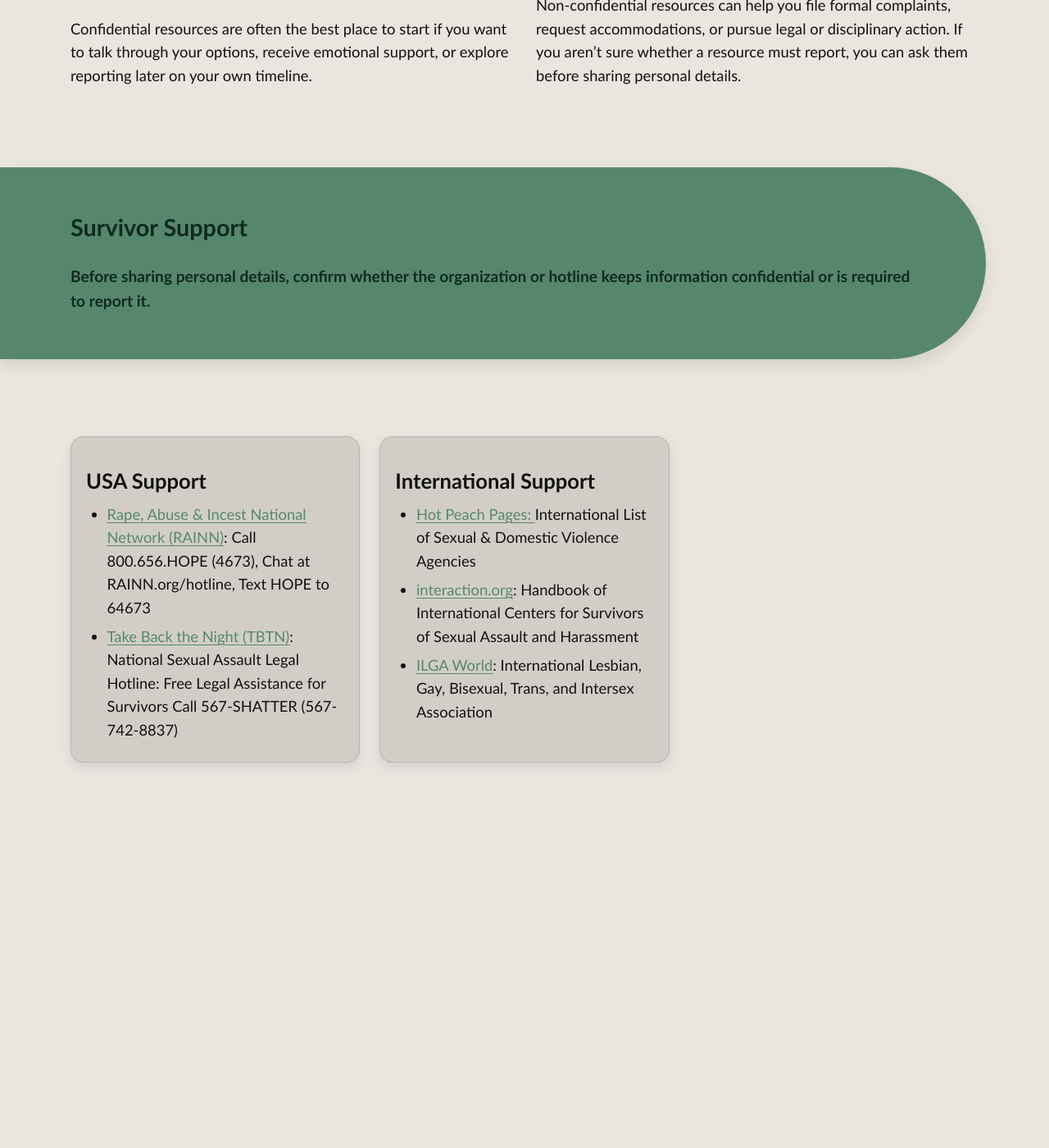
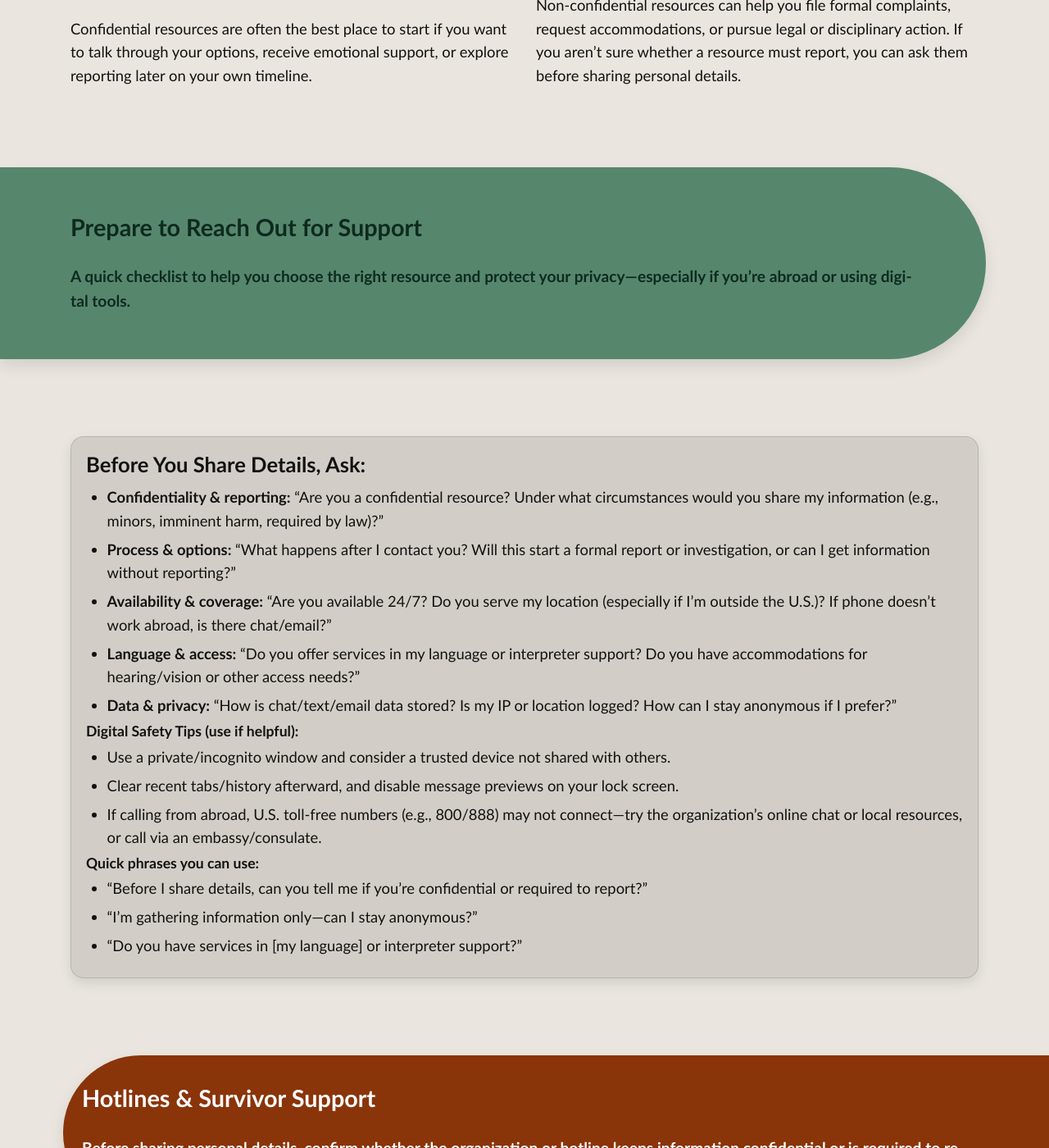
Before and after one commit to AnthroSafetyWarrior/GoldenTrowelProject, a Jekyll site: the page built from _pages/support.html, in a window 1280 px wide and 1400 px high, scrolled down 3205 px. Shown: the whole window at 82% size. Built offline with Jekyll 4.4.1, drawn with Linux system fonts in a browser that asks for light colours; before the commit the page ends 4219 px from its top, so only the background shows below that.

Commit message:
updating name

```diff
--- a/_pages/support.html
+++ b/_pages/support.html
@@ -150,11 +150,47 @@ hero_tint: .40                        # optional (0–1: higher = more maroon ov
 </section>
 
 
+<!-- PREP: Prepare to Reach Out -->
+<section class="pillband pill--sage pill--clip-left pill--tight" id="prepare-support">
+  <div class="section">
+    <h2>Prepare to Reach Out for Support</h2>
+    <p class="lede">A quick checklist to help you choose the right resource and protect your privacy—especially if you’re abroad or using digital tools.</p>
+  </div>
+</section>
+
+<section class="section">
+  <article class="card card--glass">
+    <h3 style="margin-top:0;"><strong>Before You Share Details, Ask:</strong></h3>
+    <ul>
+      <li><strong>Confidentiality & reporting:</strong> “Are you a confidential resource? Under what circumstances would you share my information (e.g., minors, imminent harm, required by law)?”</li>
+      <li><strong>Process & options:</strong> “What happens after I contact you? Will this start a formal report or investigation, or can I get information without reporting?”</li>
+      <li><strong>Availability & coverage:</strong> “Are you available 24/7? Do you serve my location (especially if I’m outside the U.S.)? If phone doesn’t work abroad, is there chat/email?”</li>
+      <li><strong>Language & access:</strong> “Do you offer services in my language or interpreter support? Do you have accommodations for hearing/vision or other access needs?”</li>
+      <li><strong>Data & privacy:</strong> “How is chat/text/email data stored? Is my IP or location logged? How can I stay anonymous if I prefer?”</li>
+    </ul>
+
+    <h4><strong>Digital Safety Tips (use if helpful):</strong></h4>
+    <ul>
+      <li>Use a private/incognito window and consider a trusted device not shared with others.</li>
+      <li>Clear recent tabs/history afterward, and disable message previews on your lock screen.</li>
+      <li>If calling from abroad, U.S. toll-free numbers (e.g., 800/888) may not connect—try the organization’s online chat or local resources, or call via an embassy/consulate.</li>
+    </ul>
+
+    <h4><strong>Quick phrases you can use:</strong></h4>
+    <ul>
+      <li>“Before I share details, can you tell me if you’re confidential or required to report?”</li>
+      <li>“I’m gathering information only—can I stay anonymous?”</li>
+      <li>“Do you have services in [my language] or interpreter support?”</li>
+    </ul>
+  </article>
+</section>
+
+
 
 <!-- 4) SUPPORT — consistent grid utility -->
-<section class="pillband pill--sage pill--clip-left pill--tight">
+<section class="pillband pill--orange pill--clip-right pill--tight">
  <div class="section">
-  <h2>Survivor Support</h2>
+  <h2>Hotlines & Survivor Support</h2>
 <p class="lede">Before sharing personal details, confirm whether the organization or hotline keeps information confidential or is required to report it.</p>
  </div>
 </section>
```
Also changed, not shown: _pages/reporting.html (+7 -8 lines).
